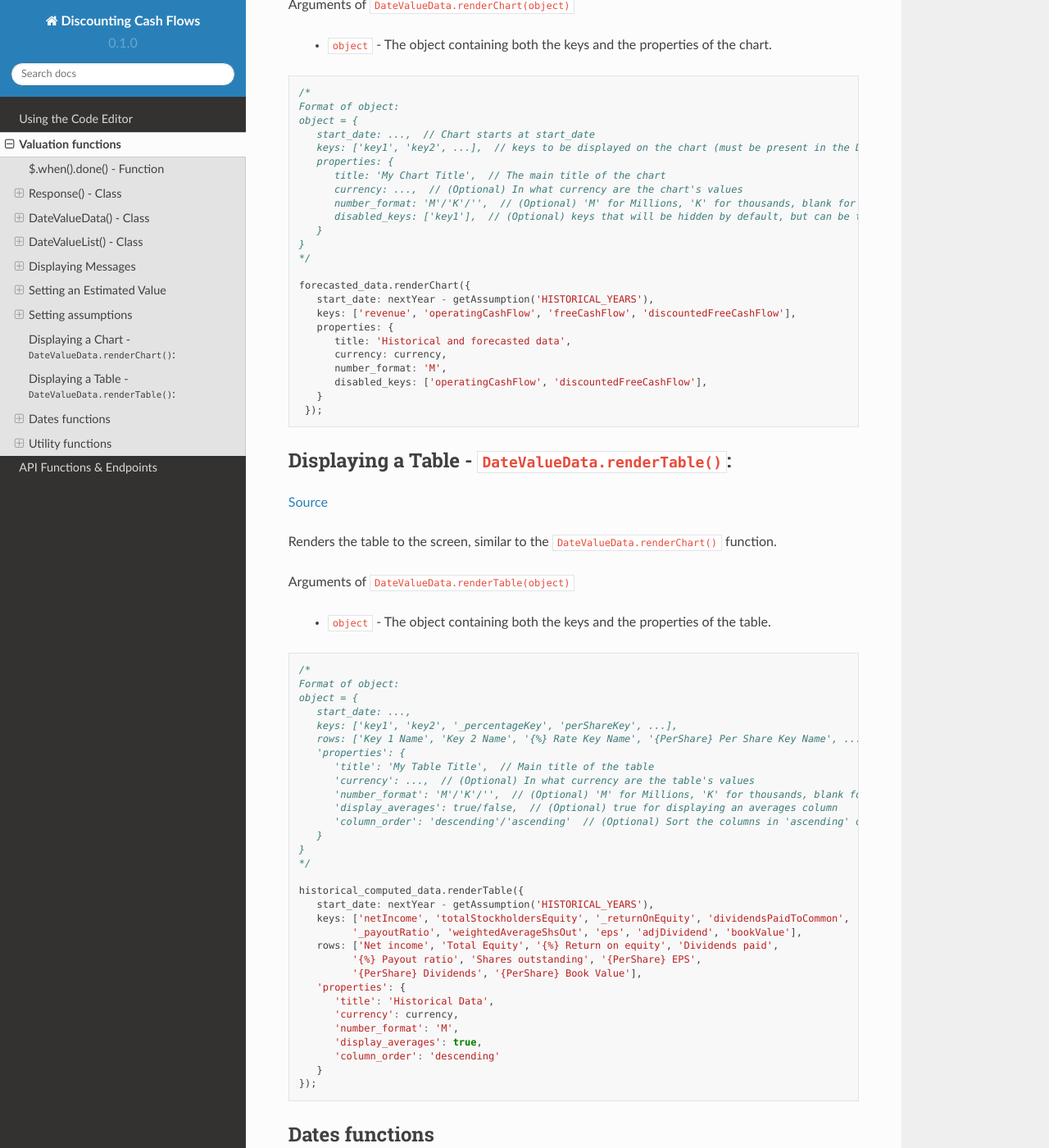
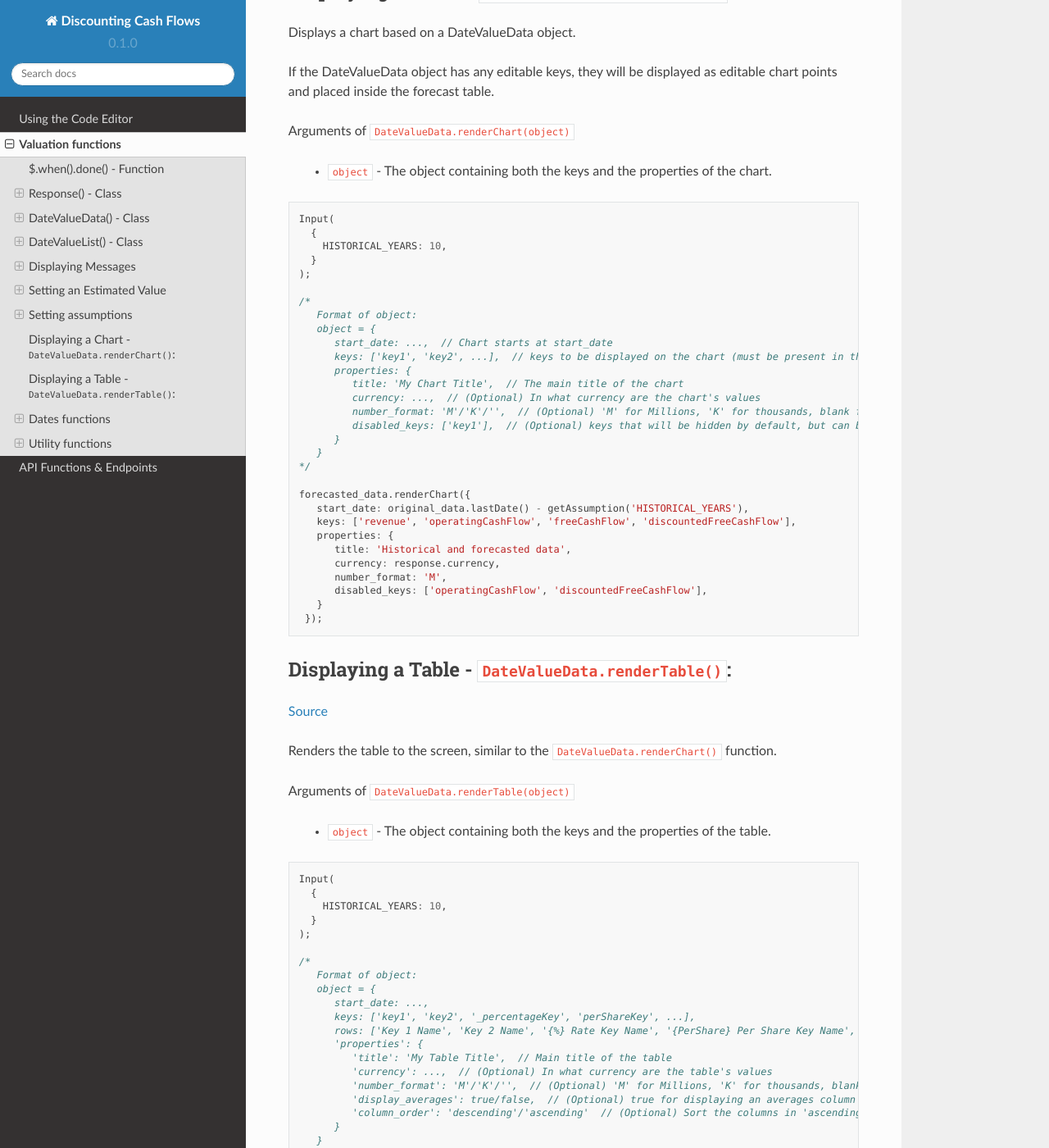
Before and after one commit to DiscountingCashFlows/readthedocs, a Sphinx documentation site: the page built from docs/source/functions.rst, in a window 1280 px wide and 1400 px high, scrolled down 18255 px. Shown: the whole window at 82% size. Built offline with Sphinx 7.4.7 and the Read the Docs theme 2.0.0, drawn with Linux system fonts in a browser that asks for light colours; some of the changed text lies outside the part shown.

Commit message:
Update functions.rst

```diff
--- a/docs/source/functions.rst
+++ b/docs/source/functions.rst
@@ -157,8 +162,12 @@
       treasury: $treasury,
       risk_premium: $risk_premium,
     }).toOneCurrency('income', $fx).merge('_ltm');
-
-Because the example above does not have a report named 'balance', 'balance_ltm' will be skipped.
+    // For the balance sheet, we need to set the LTM manually
+    response.balance_ltm['date'] = 'LTM';
+
+    print(response.income[0].date, 'Last Date');
+
+    >>> Last Date: LTM
 
 Arguments of ``Response.merge(extension)``
 
@@ -214,8 +223,9 @@
 .. code-block:: javascript
 
    var original_data = new DateValueData({
+      revenue: new DateValueList(response.income, 'revenue'),
       netIncome: new DateValueList(response.income, 'netIncome'),
-      revenue: new DateValueList(response.income, 'revenue'),
+      eps: new DateValueList(response.income, 'eps'),
       totalStockholdersEquity: new DateValueList(response.balance, 'totalStockholdersEquity'),
       _treasuryYield: new DateValueList(response.treasury, 'year10', '%'),
     });
@@ -868,26 +878,32 @@
 
 .. code-block:: javascript
 
+   Input(
+     {
+       HISTORICAL_YEARS: 10,
+     }
+   );
+
    /*
-   Format of object:
-   object = {
-      start_date: ...,  // Chart starts at start_date
-      keys: ['key1', 'key2', ...],  // keys to be displayed on the chart (must be present in the DateValueData object)
-      properties: {
-         title: 'My Chart Title',  // The main title of the chart
-         currency: ...,  // (Optional) In what currency are the chart's values
-         number_format: 'M'/'K'/'',  // (Optional) 'M' for Millions, 'K' for thousands, blank for no number format
-         disabled_keys: ['key1'],  // (Optional) keys that will be hidden by default, but can be toggled to visible from the chart
+      Format of object:
+      object = {
+         start_date: ...,  // Chart starts at start_date
+         keys: ['key1', 'key2', ...],  // keys to be displayed on the chart (must be present in the DateValueData object)
+         properties: {
+            title: 'My Chart Title',  // The main title of the chart
+            currency: ...,  // (Optional) In what currency are the chart's values
+            number_format: 'M'/'K'/'',  // (Optional) 'M' for Millions, 'K' for thousands, blank for no number format
+            disabled_keys: ['key1'],  // (Optional) keys that will be hidden by default, but can be toggled to visible from the chart
+         }
       }
-   }
    */
 
    forecasted_data.renderChart({
-      start_date: nextYear - getAssumption('HISTORICAL_YEARS'),
+      start_date: original_data.lastDate() - getAssumption('HISTORICAL_YEARS'),
       keys: ['revenue', 'operatingCashFlow', 'freeCashFlow', 'discountedFreeCashFlow'],
       properties: {
          title: 'Historical and forecasted data',
-         currency: currency,
+         currency: response.currency,
          number_format: 'M',
          disabled_keys: ['operatingCashFlow', 'discountedFreeCashFlow'],
       }
@@ -906,32 +922,35 @@
 
 .. code-block:: javascript
 
+   Input(
+     {
+       HISTORICAL_YEARS: 10,
+     }
+   );
+
    /*
-   Format of object:
-   object = {
-      start_date: ...,
-      keys: ['key1', 'key2', '_percentageKey', 'perShareKey', ...],
-      rows: ['Key 1 Name', 'Key 2 Name', '{%} Rate Key Name', '{PerShare} Per Share Key Name', ...],
-      'properties': {
-         'title': 'My Table Title',  // Main title of the table
-         'currency': ...,  // (Optional) In what currency are the table's values
-         'number_format': 'M'/'K'/'',  // (Optional) 'M' for Millions, 'K' for thousands, blank for no number format
-         'display_averages': true/false,  // (Optional) true for displaying an averages column
-         'column_order': 'descending'/'ascending'  // (Optional) Sort the columns in 'ascending' order, or 'descending' order.
+      Format of object:
+      object = {
+         start_date: ...,
+         keys: ['key1', 'key2', '_percentageKey', 'perShareKey', ...],
+         rows: ['Key 1 Name', 'Key 2 Name', '{%} Rate Key Name', '{PerShare} Per Share Key Name', ...],
+         'properties': {
+            'title': 'My Table Title',  // Main title of the table
+            'currency': ...,  // (Optional) In what currency are the table's values
+            'number_format': 'M'/'K'/'',  // (Optional) 'M' for Millions, 'K' for thousands, blank for no number format
+            'display_averages': true/false,  // (Optional) true for displaying an averages column
+            'column_order': 'descending'/'ascending'  // (Optional) Sort the columns in 'ascending' order, or 'descending' order.
+         }
       }
-   }
    */
 
    historical_computed_data.renderTable({
-      start_date: nextYear - getAssumption('HISTORICAL_YEARS'),
-      keys: ['netIncome', 'totalStockholdersEquity', '_returnOnEquity', 'dividendsPaidToCommon',
-            '_payoutRatio', 'weightedAverageShsOut', 'eps', 'adjDividend', 'bookValue'],
-      rows: ['Net income', 'Total Equity', '{%} Return on equity', 'Dividends paid',
-            '{%} Payout ratio', 'Shares outstanding', '{PerShare} EPS',
-            '{PerShare} Dividends', '{PerShare} Book Value'],
+      start_date: original_data.lastDate() - getAssumption('HISTORICAL_YEARS'),
+      keys: ['revenue', 'netIncome', 'totalStockholdersEquity', '_returnOnEquity', 'eps'],
+      rows: ['Revenue', 'Net income', 'Total Equity', '{%} Return on equity', '{PerShare} EPS'],
       'properties': {
          'title': 'Historical Data',
-         'currency': currency,
+         'currency': response.currency,
          'number_format': 'M',
          'display_averages': true,
          'column_order': 'descending'
```
Also changed, not shown: other parts of docs/source/functions.rst (+7 -2 lines).
